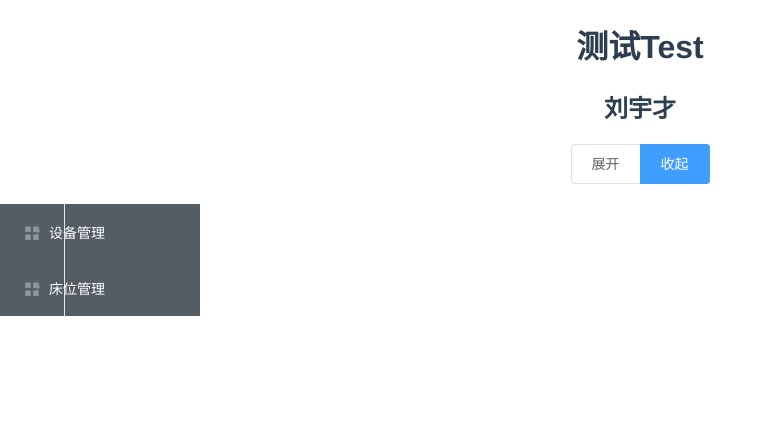
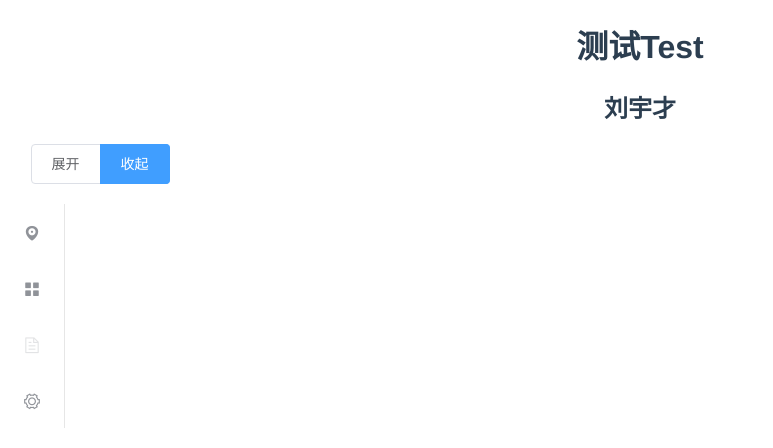
Before and after one commit to liuyucai/vueDemo1, a Vue app: page /#/test in a window 1280 px wide. Shown: the top 448 px of the page, without its empty margins (0-773 px from the left). Built offline with nearby package versions, Linux system fonts and the light colour scheme.

Commit message:
解决了导航菜单收起样式错乱的问题，待解决组件间方法调用，收起菜单

```diff
--- a/src/components/Home.vue
+++ b/src/components/Home.vue
@@ -7,8 +7,18 @@
     width: 200px;
     min-height: 400px;
   }
-  .el-menu-item,.el-submenu__title{
-    text-align: left;
+  /*.el-menu-item,.el-submenu__title{*/
+  /*  text-align: left;*/
+  /*}*/
+  .el-menu--collapse>.el-menu-item span, .el-menu--collapse>.menu-wrapper>.el-submenu>.el-submenu__title span {
+    height: 0;
+    width: 0;
+    overflow: hidden;
+    visibility: hidden;
+    display: inline-block;
+  }
+  .el-menu--collapse>.el-menu-item .el-submenu__icon-arrow, .el-menu--collapse>.menu-wrapper>.el-submenu>.el-submenu__title .el-submenu__icon-arrow {
+    display: none;
   }
 </style>
 
--- a/src/components/Test.vue
+++ b/src/components/Test.vue
@@ -2,94 +2,55 @@
   <div class="test">
     <h1>{{ msg }}</h1>
     <h2>刘宇才</h2>
-<!--    <div style="width: 200px">-->
-<!--      <el-radio-group v-model="isCollapse" style="margin-bottom: 20px;">-->
-<!--        <el-radio-button :label="false">展开</el-radio-button>-->
-<!--        <el-radio-button :label="true">收起</el-radio-button>-->
-<!--      </el-radio-group>-->
-
-<!--      <el-menu default-active="1-4-1"-->
-<!--               class="el-menu-vertical-demo"-->
-<!--               @open="handleOpen"-->
-<!--               @close="handleClose"-->
-<!--               :collapse="isCollapse"-->
-<!--               background-color="#545c64"-->
-<!--               text-color="#fff"-->
-<!--               active-text-color="#ffd04b">-->
-<!--        <el-submenu index="1">-->
-<!--          <template slot="title">-->
-<!--            <i class="el-icon-location"></i>-->
-<!--            <span slot="title">导航一</span>-->
-<!--          </template>-->
-<!--          <el-menu-item-group>-->
-<!--&lt;!&ndash;            <el-menu-item index="1-1">选项1</el-menu-item>&ndash;&gt;-->
-<!--            <el-submenu index="1-1">-->
-<!--              <template slot="title">-->
-<!--                <i class="el-icon-location"></i>-->
-<!--                <span slot="title">选项1</span>-->
-<!--              </template>-->
-<!--              <el-menu-item-group>-->
-<!--                <el-menu-item index="1-1-1">-->
-<!--                  <i class="el-icon-location"></i>选项1-1-->
-<!--                </el-menu-item>-->
-<!--                <el-menu-item index="1-1-2">-->
-<!--                  <i class="el-icon-location"></i>选项1-2-->
-<!--                </el-menu-item>-->
-<!--                <el-menu-item index="1-1-3">-->
-<!--                  <i class="el-icon-location"></i>选项1-3-->
-<!--                </el-menu-item>-->
-<!--              </el-menu-item-group>-->
-<!--            </el-submenu>-->
-<!--            <el-menu-item index="1-2">选项2</el-menu-item>-->
-<!--            <el-menu-item index="1-3">选项3</el-menu-item>-->
-<!--          </el-menu-item-group>-->
-<!--        </el-submenu>-->
-<!--        <el-submenu index="2">-->
-<!--          <template slot="title">-->
-<!--            <i class="el-icon-location"></i>-->
-<!--            <span slot="title">导航二</span>-->
-<!--          </template>-->
-<!--          <el-menu-item-group>-->
-<!--            <el-menu-item index="2-1">-->
-<!--              <i class="el-icon-menu"></i>-->
-<!--              <span slot="title">选项1</span>-->
-<!--            </el-menu-item>-->
-<!--            <el-menu-item index="2-2">选项2</el-menu-item>-->
-<!--            <el-menu-item index="2-3">选项3</el-menu-item>-->
-<!--          </el-menu-item-group>-->
-<!--        </el-submenu>-->
-<!--&lt;!&ndash;        <el-menu-item index="2">&ndash;&gt;-->
-<!--&lt;!&ndash;          <i class="el-icon-menu"></i>&ndash;&gt;-->
-<!--&lt;!&ndash;          <span slot="title">导航二</span>&ndash;&gt;-->
-<!--&lt;!&ndash;        </el-menu-item>&ndash;&gt;-->
-<!--        <el-menu-item index="3" disabled>-->
-<!--          <i class="el-icon-document"></i>-->
-<!--          <span slot="title">导航三</span>-->
-<!--        </el-menu-item>-->
-<!--        <el-menu-item index="4">-->
-<!--          <i class="el-icon-setting"></i>-->
-<!--          <span slot="title">导航四</span>-->
-<!--        </el-menu-item>-->
-<!--      </el-menu>-->
-<!--    </div>-->
-    <el-radio-group v-model="isCollapse" style="margin-bottom: 20px;">
-      <el-radio-button :label="false">展开</el-radio-button>
-      <el-radio-button :label="true">收起</el-radio-button>
-    </el-radio-group>
-    <div style="width: 200px;background-color:#545c64">
-      <el-menu
-         class="el-menu-vertical-demo"
-         @open="handleOpen"
-         @close="handleClose"
-         :collapse="isCollapse"
-         background-color="#545c64"
-         text-color="#fff"
-         active-text-color="#ffd04b"
-         collapse-transition="true"
-      >
-        <sidebar-item :menu="menu"></sidebar-item>
+    <div style="width: 200px">
+      <el-radio-group v-model="isCollapse" style="margin-bottom: 20px;">
+        <el-radio-button :label="false">展开</el-radio-button>
+        <el-radio-button :label="true">收起</el-radio-button>
+      </el-radio-group>
+      <el-menu default-active="1-4-1" class="el-menu-vertical-demo" @open="handleOpen" @close="handleClose" :collapse="isCollapse">
+<!--        <div>-->
+          <el-submenu index="1">
+            <template slot="title">
+              <i class="el-icon-location"></i>
+              <span slot="title">导航一</span>
+            </template>
+            <el-menu-item index="1-1">选项3</el-menu-item>
+            <el-menu-item index="1-2">选项1</el-menu-item>
+          </el-submenu>
+          <el-menu-item index="2">
+            <i class="el-icon-menu"></i>
+            <span slot="title">导航二</span>
+          </el-menu-item>
+          <el-menu-item index="3" disabled>
+            <i class="el-icon-document"></i>
+            <span slot="title">导航三</span>
+          </el-menu-item>
+          <el-menu-item index="4">
+            <i class="el-icon-setting"></i>
+            <span slot="title">导航四</span>
+          </el-menu-item>
+<!--        </div>-->
       </el-menu>
     </div>
+
+
+<!--    <el-radio-group v-model="isCollapse" style="margin-bottom: 20px;">-->
+<!--      <el-radio-button :label="false">展开</el-radio-button>-->
+<!--      <el-radio-button :label="true">收起</el-radio-button>-->
+<!--    </el-radio-group>-->
+<!--    <div style="width: 200px;background-color:#545c64">-->
+<!--      <el-menu-->
+<!--         class="el-menu-vertical-demo"-->
+<!--         @open="handleOpen"-->
+<!--         @close="handleClose"-->
+<!--         :collapse="isCollapse"-->
+<!--         background-color="#545c64"-->
+<!--         text-color="#fff"-->
+<!--         active-text-color="#ffd04b"-->
+<!--         collapse-transition="true"-->
+<!--      >-->
+<!--        <sidebar-item :menu="menu"></sidebar-item>-->
+<!--      </el-menu>-->
   </div>
 </template>
 
@@ -98,16 +59,16 @@
     width: 200px;
     min-height: 400px;
   }
-  .el-menu-item,.el-submenu__title{
-    text-align: left;
-  }
+  /*.el-menu-item,.el-submenu__title{*/
+  /*  text-align: left;*/
+  /*}*/
 </style>
 
 <script>
-  import sidebarItem from "../page/index/sidebar/sidebarItem";
+  // import sidebarItem from "../page/index/sidebar/sidebarItem";
 export default {
   name: 'Test',
-  components: {sidebarItem},
+  // components: {sidebarItem},
   data () {
     return {
       msg: '测试Test',
--- a/src/page/index/index.vue
+++ b/src/page/index/index.vue
@@ -1,24 +1,43 @@
 <template>
-    <div class="avue-contail">
-      <div class="avue-header">
-        <!-- 顶部导航栏 -->
-        <top/>
-      </div>
-      <div class="avue-layout">
-        <div class="avue-left" style="float: left">
+<!--    <div class="avue-contail">-->
+<!--      <div class="avue-left" style="float: left">-->
+<!--        &lt;!&ndash; 左侧导航栏 &ndash;&gt;-->
+<!--        <sidebar></sidebar>-->
+<!--      </div>-->
+<!--      <div class="avue-layout" style="height:100%;float: left;width:100px">-->
+<!--        <div class="avue-header">-->
+<!--          &lt;!&ndash; 顶部导航栏 &ndash;&gt;-->
+<!--          <top/>-->
+<!--        </div>-->
+<!--        <div class="avue-main" style="float: left;background-color: #cccccc;width: 400px;height: 400px">-->
+<!--          &lt;!&ndash; 主体视图层 &ndash;&gt;-->
+<!--          <el-scrollbar>-->
+<!--            <keep-alive>-->
+<!--              <router-view class="avue-view"/>-->
+<!--            </keep-alive>-->
+<!--          </el-scrollbar>-->
+<!--        </div>-->
+<!--      </div>-->
+<!--    </div>-->
+
+    <el-container>
+      <el-aside width="200px">
         <!-- 左侧导航栏 -->
         <sidebar></sidebar>
-        </div>
-        <div class="avue-main" style="float: left;background-color: #cccccc;width: 400px;height: 400px">
-          <!-- 主体视图层 -->
-          <el-scrollbar style="height:100%">
+      </el-aside>
+      <el-container>
+        <el-header>
+<!--          <el-button @click="setCollapse()" style="width: 40px">收起</el-button>-->
+          <top></top>
+        </el-header>
+        <el-main>
           <keep-alive>
             <router-view class="avue-view"/>
           </keep-alive>
-          </el-scrollbar>
-        </div>
-      </div>
-    </div>
+        </el-main>
+        <el-footer>Footer</el-footer>
+      </el-container>
+    </el-container>
 </template>
 
 <script>
@@ -34,6 +53,15 @@
       return {
 
       }
+    },
+    methods: {
+        setCollapse() {
+            if(this.isCollapse){
+                this.isCollapse = false;
+            }else{
+                this.isCollapse = true;
+            }
+        }
       }
   }
 </script>
--- a/src/page/index/sidebar/index.vue
+++ b/src/page/index/sidebar/index.vue
@@ -1,7 +1,7 @@
 <template>
-  <div style="width: 200px">
-    <el-button @click="setCollapse()">收起</el-button>
-    <div style="width: 200px;background-color:#545c64">
+  <div>
+<!--    <el-button @click="setCollapse()" style="width: 40px">收起</el-button>-->
+    <div style="background-color:#545c64">
       <el-menu
         class="el-menu-vertical-demo"
         @open="handleOpen"
@@ -10,8 +10,6 @@
         background-color="#545c64"
         text-color="#fff"
         active-text-color="#ffd04b"
-        :collapse-transition=true
-        mode="vertical"
         router
       >
         <sidebar-item :menu="menu"></sidebar-item>
--- a/src/page/index/top/index.vue
+++ b/src/page/index/top/index.vue
@@ -1,24 +1,21 @@
 <template>
-
+  <el-button @click="setCollapse()" style="width: 40px">收起</el-button>
 </template>
 
 <script>
+    import sidebar from '@/page/index/sidebar/index';
 
   export default {
-    name: 'index',
+    name: 'top',
     data() {
       return {
 
       }
     },
-    created() {
-
+    method: {
+        setCollapse() {
+            this.$refs.sidebar.setCollapse();
+        },
     },
-    destroyed() {
-
-    },
-    mounted() {
-
-    }
   }
 </script>
```
Also changed, not shown: 1 other file (tests, documents, lock files or other folders). Lines whose indentation alone changed are shown as unchanged.
